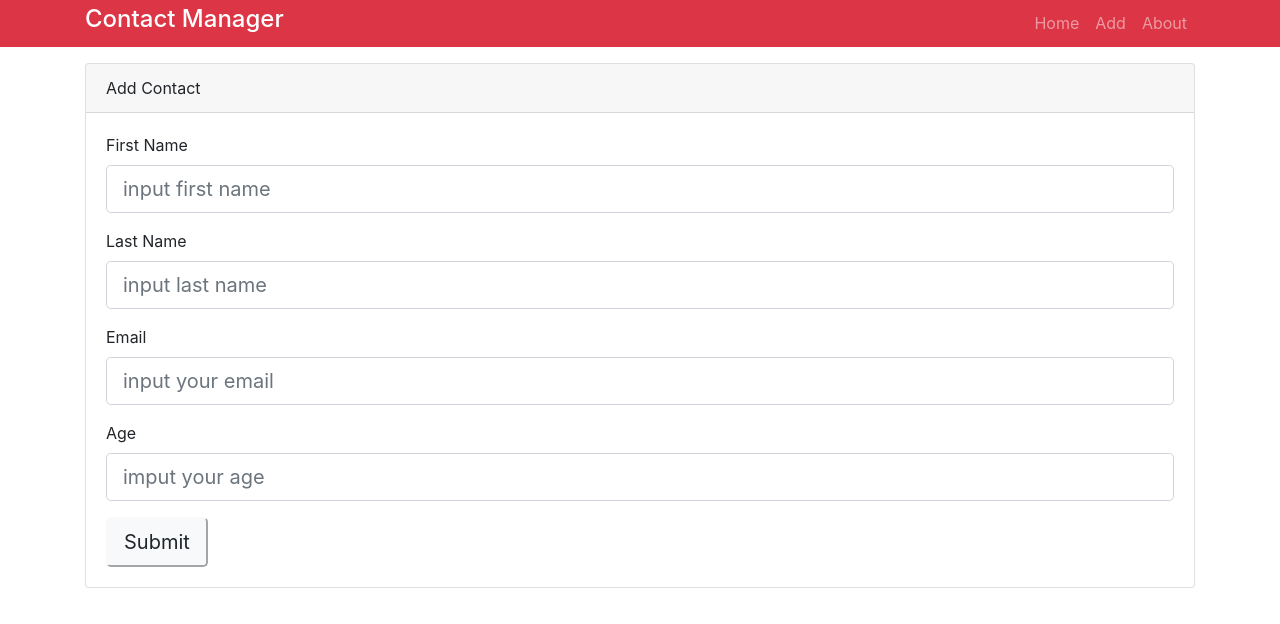
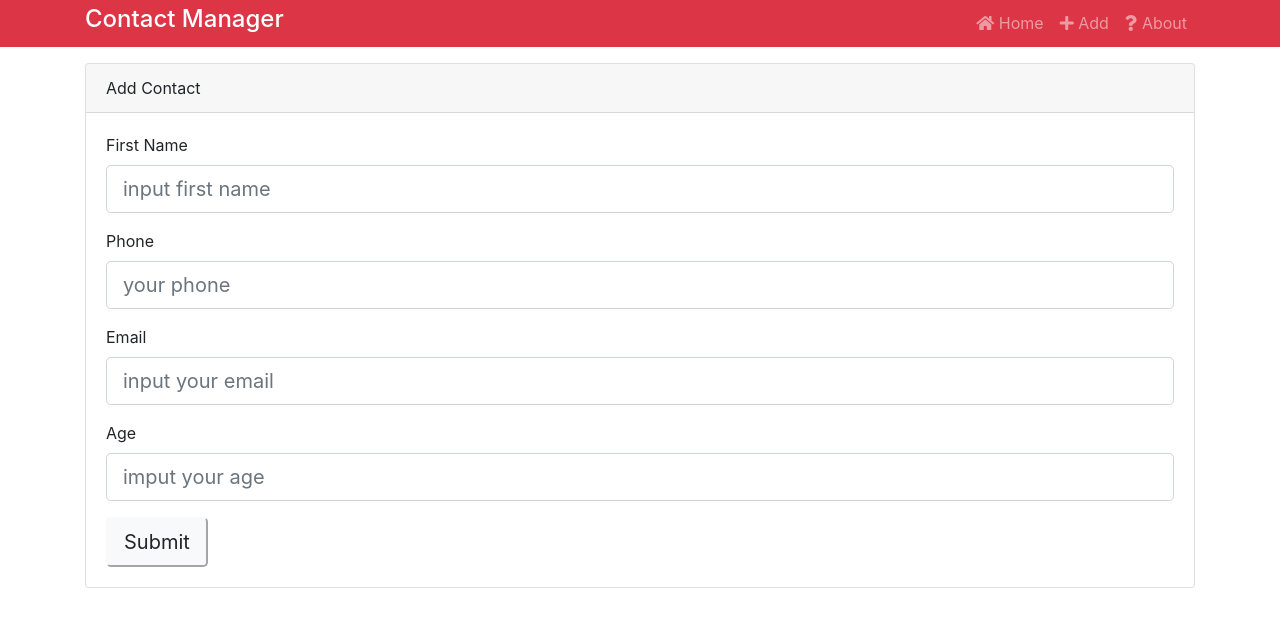
Before and after one commit to psinthorn/react-sample-contact-manager, a React (Create React App) app: page /contact/add in a window 1280 px wide. Shown: the top 624 px of the page. Built offline with nearby package versions, Linux system fonts and the light colour scheme; no server answers.

Commit message:
1st init

```diff
--- a/package.json
+++ b/package.json
@@ -3,6 +3,7 @@
   "version": "0.1.0",
   "private": true,
   "dependencies": {
+    "axios": "^0.18.0",
     "bootstrap": "^4.1.3",
     "classnames": "^2.2.6",
     "react": "^16.6.3",
--- a/src/components/App.js
+++ b/src/components/App.js
@@ -8,6 +8,7 @@ import ContactList from "./../components/contacts/ContactList";
 import AddContact from "./contacts/AddContact";
 import About from "./pages/About";
 import NotFound from "./pages/NotFound";
+import ParamsIdTest from "./pages/ParamsIdTest";
 
 class App extends Component {
   render() {
@@ -21,7 +22,8 @@ class App extends Component {
                 <Route exact path="/" component={ContactList} />
                 <Route exact path="/contact/add" component={AddContact} />
                 <Route exact path="/about" component={About} />
-                <Route path="/NotFound" component={NotFound} />
+                <Route path="/params/:id" component={ParamsIdTest} />
+                <Route component={NotFound} />
               </Switch>
             </div>
           </div>
--- a/src/components/contacts/AddContact.js
+++ b/src/components/contacts/AddContact.js
@@ -2,12 +2,13 @@ import React, { Component } from "react";
 import { Consumer } from "./../../context";
 import TextInputGroup from "./../layouts/TextInputGroup";
 import uuid from "uuid";
+import axios from "axios";
 
 class AddContact extends Component {
   state = {
     id: "",
-    fname: "",
-    lname: "",
+    name: "",
+    phone: "",
     email: "",
     age: "",
     errors: {}
@@ -15,12 +16,12 @@ class AddContact extends Component {
 
   onChange = e => this.setState({ [e.target.name]: e.target.value });
 
-  onFormSubmit = (dispatch, e) => {
+  onFormSubmit = async (dispatch, e) => {
     e.preventDefault();
-    const { fname, lname, email, age } = this.state;
+    const { name, phone, email, age } = this.state;
 
     // Form validation check
-    if (fname === "") {
+    if (name === "") {
       this.setState({
         errors: {
           fname: "First name is required"
@@ -30,7 +31,7 @@ class AddContact extends Component {
     }
 
     //Last name check
-    if (lname === "") {
+    if (phone === "") {
       this.setState({
         errors: {
           lname: "Last name is required"
@@ -49,24 +50,30 @@ class AddContact extends Component {
       return;
     }
 
-    const newContact = { id: uuid(), fName: fname, lName: lname, email, age };
-    dispatch({
-      type: "ADD_CONTACT",
-      payload: newContact
-    });
+    const newContact = { name: name, phone: phone, email, age };
+
+    const res = await axios.post(
+      "https://jsonplaceholder.typicode.com/users",
+      newContact
+    );
+    console.log(res);
+    dispatch({ type: "ADD_CONTACT", payload: res.data });
 
     //Reset form to blank
     this.setState({
-      fname: "",
-      lname: "",
+      name: "",
+      phone: "",
       email: "",
       age: "",
       errors: {}
     });
+    {
+      this.props.history.push("/");
+    }
   };
 
   render() {
-    const { fname, lname, email, age, errors } = this.state;
+    const { name, phone, email, age, errors } = this.state;
     return (
       <Consumer>
         {value => {
@@ -78,21 +85,21 @@ class AddContact extends Component {
                 <form onSubmit={this.onFormSubmit.bind(this, dispatch)}>
                   <TextInputGroup
                     label="First Name"
-                    name="fname"
+                    name="name"
                     type="text"
                     placeholder="input first name"
-                    value={fname}
+                    value={name}
                     onChange={this.onChange}
-                    error={errors.fname}
+                    error={errors.name}
                   />
                   <TextInputGroup
-                    label="Last Name"
-                    name="lname"
+                    label="Phone"
+                    name="phone"
                     type="text"
-                    placeholder="input last name"
-                    value={lname}
+                    placeholder="your phone"
+                    value={phone}
                     onChange={this.onChange}
-                    error={errors.lname}
+                    error={errors.phone}
                   />
 
                   <TextInputGroup
--- a/src/components/contacts/ContactItem.js
+++ b/src/components/contacts/ContactItem.js
@@ -1,22 +1,21 @@
 import React, { Component } from "react";
 import { Consumer } from "./../../context";
+import axios from "axios";
 
 class ContactItem extends Component {
   state = {
     showContactInfo: false
   };
 
-  onClickDelete = (id, dispatch) => {
-    console.log(id);
-    console.log(dispatch);
-    dispatch({
-      type: "DELETE_CONTACT",
-      payload: id
-    });
+  onClickDelete = async (id, dispatch) => {
+    await axios.delete(`https://jsonplaceholder.typicode.com/users/${id}`);
+
+    dispatch({ type: "DELETE_CONTACT", payload: id });
   };
 
   render() {
-    const { id, fname, lname, email, age } = this.props;
+    console.log(this.props);
+    const { id, fname, phone } = this.props;
     const showInfo = this.state.showContactInfo;
     return (
       <Consumer>
@@ -43,10 +42,9 @@ class ContactItem extends Component {
               </h4>
               {showInfo ? (
                 <ul>
+                  <li> ID: {id} </li>
                   <li> First Name: {fname} </li>
-                  <li> Last Name: {lname} </li>
-                  <li> Email: {email} </li>
-                  <li> Age: {age} </li>
+                  <li> Phone: {phone} </li>
                 </ul>
               ) : null}
             </div>
--- a/src/components/contacts/ContactList.js
+++ b/src/components/contacts/ContactList.js
@@ -2,6 +2,7 @@ import React, { Component } from "react";
 import Proptypes from "prop-types";
 import ContactItem from "./ContactItem";
 import { Consumer } from "./../../context";
+import axios from "axios";
 
 class ContactList extends Component {
   render() {
@@ -17,12 +18,10 @@ class ContactList extends Component {
               {value.contacts.map(contact => {
                 return (
                   <ContactItem
-                    key={contact.fName}
+                    key={contact.id}
                     id={contact.id}
-                    fname={contact.fName}
-                    lname={contact.lName}
-                    email={contact.email}
-                    age={contact.age}
+                    fname={contact.name}
+                    phone={contact.phone}
                     errors={contact.errors}
                   />
                 );
--- a/src/components/layouts/Header.js
+++ b/src/components/layouts/Header.js
@@ -1,5 +1,6 @@
 import React from "react";
 import PropTypes from "prop-types";
+import { Link } from "react-router-dom";
 
 const Header = ({ branding }) => {
   return (
@@ -11,19 +12,19 @@ const Header = ({ branding }) => {
         <div>
           <ul className="navbar-nav mr-auto">
             <li className="nav-item">
-              <a href="/" className="nav-link">
-                Home
-              </a>
+              <Link to="/" className="nav-link">
+                <i className="fas fa-home" /> Home
+              </Link>
             </li>
             <li className="nav-item">
-              <a href="/contact/add" className="nav-link">
-                Add
-              </a>
+              <Link to="/contact/add" className="nav-link">
+                <i className="fas fa-plus" /> Add
+              </Link>
             </li>
             <li className="nav-item">
-              <a href="/about" className="nav-link">
-                About
-              </a>
+              <Link to="/about" className="nav-link">
+                <i className="fas fa-question" /> About
+              </Link>
             </li>
           </ul>
         </div>
--- a/src/components/pages/NotFound.js
+++ b/src/components/pages/NotFound.js
@@ -6,13 +6,15 @@ const NotFound = () => {
       <div classname="card">
         <div className="card-header">
           <h1>
-            <span className="text-danger">404</span>Page Not Found.
+            <span className="text-danger">404 </span>Page Not Found.
           </h1>
         </div>
         <div calssname="card-body">
-          <span>Sorry page you try to access is not exist.</span>
-          <span>Cantact Manager</span>
-          <span>Version 6.12.18</span>
+          <span classname="lead">
+            <h4>Sorry page you try to access is not exist.</h4>
+          </span>
+          <span />
+          <p>Sample Cantact Manager</p>
         </div>
       </div>
     </div>
--- /dev/null
+++ b/src/components/pages/ParamsIdTest.js
@@ -0,0 +1,11 @@
+import React from "react";
+
+const ParamsIdTest = props => {
+  return (
+    <div className="display-4 mb-2">
+      <div>This parameter is => {props.match.params.id}</div>
+    </div>
+  );
+};
+
+export default ParamsIdTest;
--- a/src/context.js
+++ b/src/context.js
@@ -1,4 +1,5 @@
 import React, { Component } from "react";
+import axios from "axios";
 
 const Context = React.createContext();
 
@@ -23,42 +24,16 @@ const Reducer = (state, action) => {
 
 export class Provider extends Component {
   state = {
-    contacts: [
-      {
-        id: "1",
-        fName: "Sinthorn",
-        lName: "P.",
-        email: "sinthorn@gmail.com",
-        age: "38",
-        errors: {}
-      },
-      {
-        id: "2",
-        fName: "nut",
-        lName: "P.",
-        email: "sinthorn@gmail.com",
-        age: "13",
-        errors: {}
-      },
-      {
-        id: "3",
-        fName: "Phansa",
-        lName: "P.",
-        email: "sinthorn@gmail.com",
-        age: "3",
-        errors: {}
-      },
-      {
-        id: "4",
-        fName: "Poey",
-        lName: "P.",
-        email: "sinthorn@gmail.com",
-        age: "28",
-        errors: {}
-      }
-    ],
+    contacts: [],
     dispatch: action => this.setState(state => Reducer(state, action))
   };
+
+  componentDidMount() {
+    axios.get("https://jsonplaceholder.typicode.com/users").then(res => {
+      this.setState({ contacts: res.data });
+      //console.log(res);
+    });
+  }
 
   render() {
     return (
```
Also changed, not shown: src/components/test/Test.js (added, +19 -0 lines), 1 other file (tests, documents, lock files or other folders).
